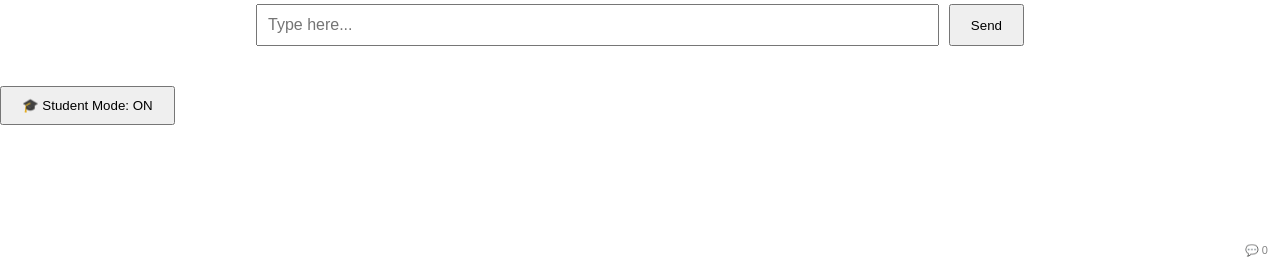
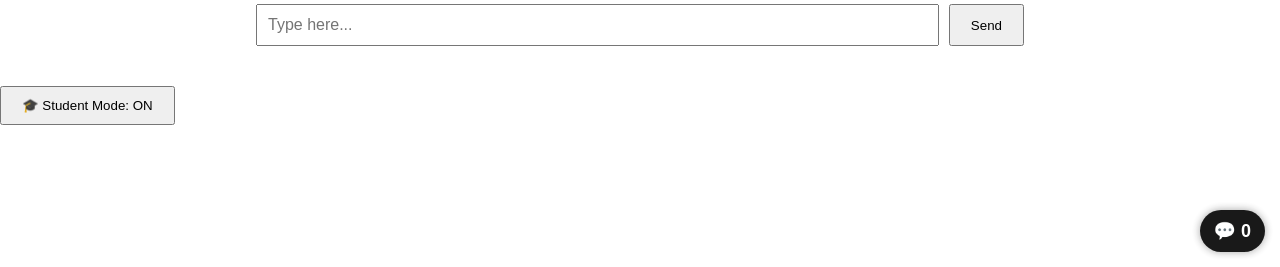
Before and after one commit to harshite737-crypto/haste, a Flask app: page / in a window 1280 px wide. Shown: the part 533-800 px from the top of the page. Run offline with Flask 3, Linux system fonts and the light colour scheme.

Commit message:
Update style.css

```diff
--- a/static/style.css
+++ b/static/style.css
@@ -52,6 +52,8 @@ button {
     margin-top: 10px;
     font-style: italic;
 }
+
+/* 🔒 Existing badge untouched */
 #student-badge {
     position: fixed;
     top: 10px;
@@ -65,12 +67,22 @@ button {
     z-index: 1000;
 }
 
+/* 🔥 MESSAGE COUNTER — MADE BIG & CLEAR */
 #message-counter {
     position: fixed;
-    bottom: 10px;
-    right: 12px;
-    font-size: 11px;
-    color: #666;
-    opacity: 0.8;
+    bottom: 15px;
+    right: 15px;
+
+    background: #000;
+    color: #fff;
+
+    font-size: 18px;        /* ⬅️ BIGGER */
+    font-weight: bold;      /* ⬅️ CLEAR */
+    padding: 10px 14px;     /* ⬅️ EASY TO SEE */
+    border-radius: 999px;
+
+    opacity: 0.9;
     z-index: 1000;
+
+    box-shadow: 0 0 8px rgba(0, 0, 0, 0.4);
 }
```
